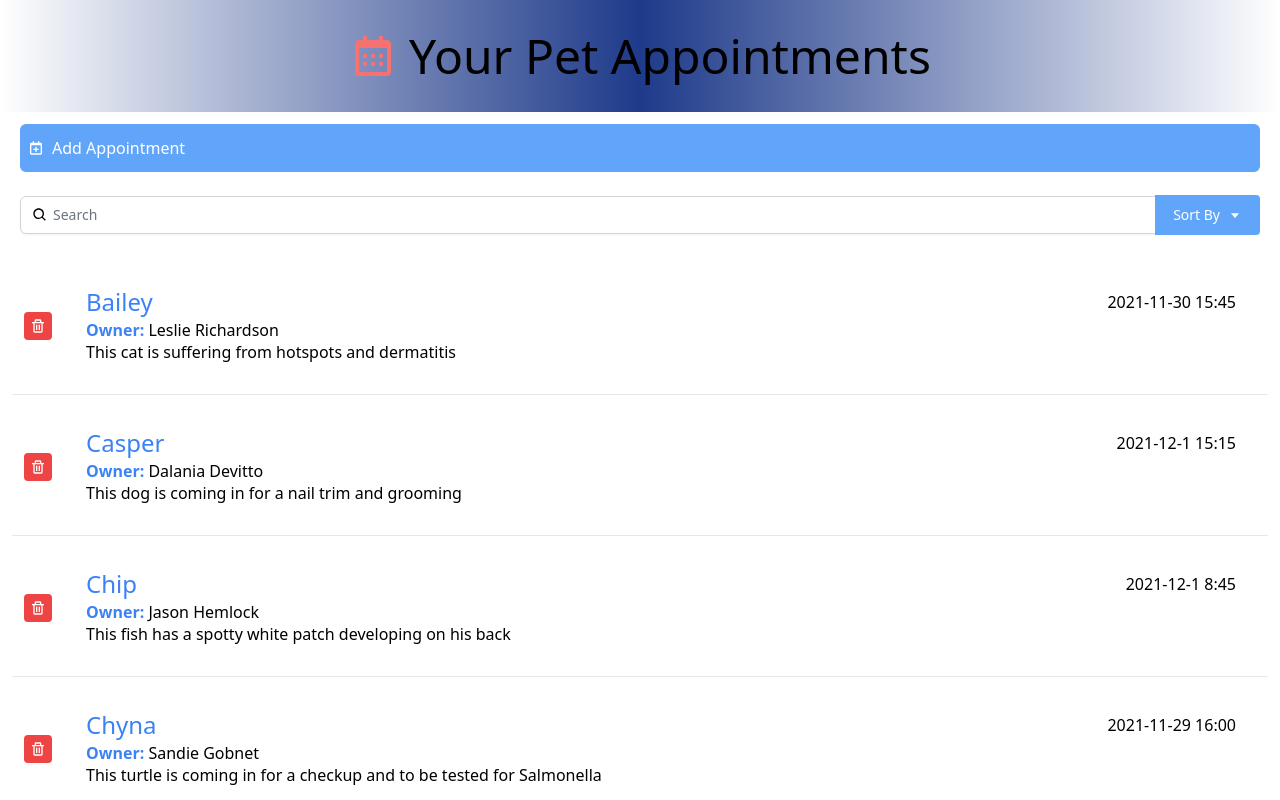
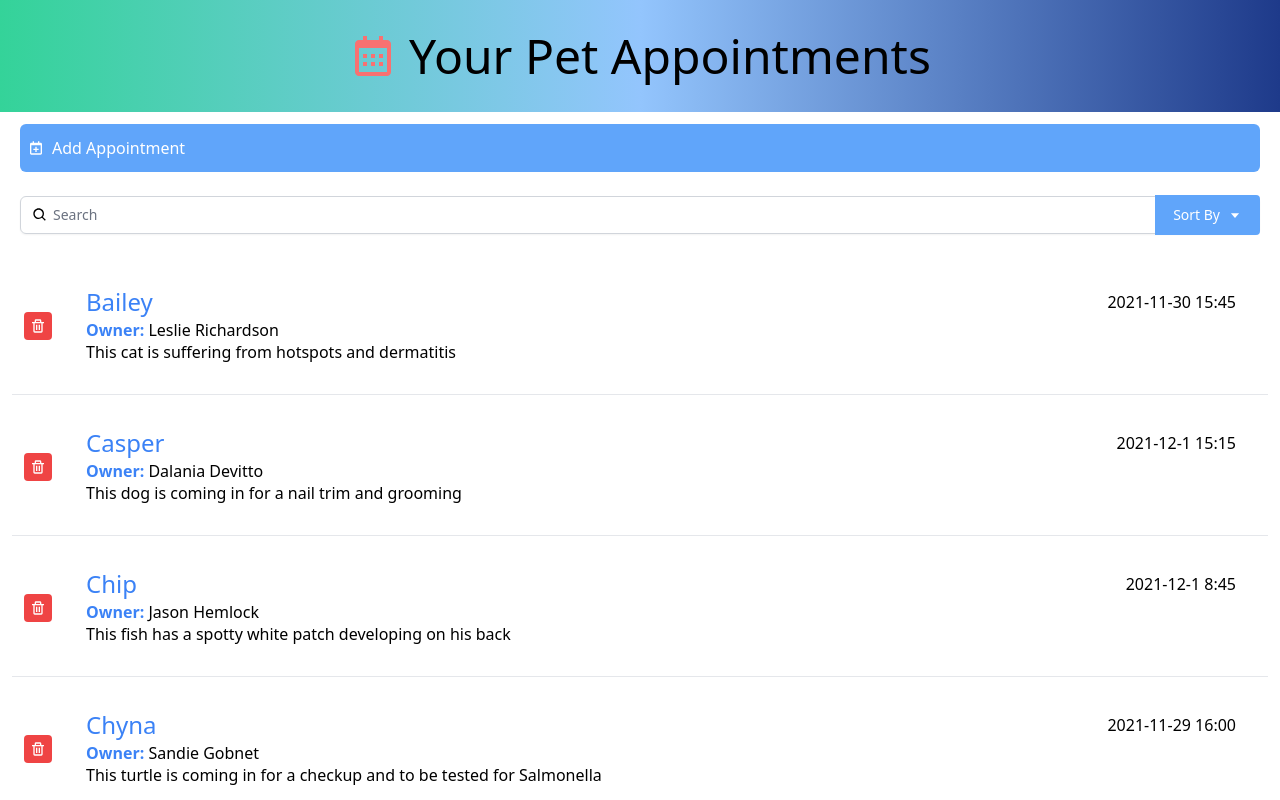
Before and after one commit to Ratheshan03/Pet-Clinic-Appointment-Interface-react, a React (Create React App) app: page / in a window 1280 px wide. Shown: the top 800 px of the page. Built offline with nearby package versions, Linux system fonts and the light colour scheme.

Commit message:
Project finished

```diff
--- a/src/App.js
+++ b/src/App.js
@@ -39,7 +39,7 @@ function App() {
 
   return (
     <div className="App container mx-auto mt-0 font-thin">
-      <h1 className="text-5xl mb-3 flex items-center justify-center p-8 bg-gradient-to-r from-white via-blue-900 to-white">
+      <h1 className="text-5xl mb-3 flex items-center justify-center p-8 bg-gradient-to-r from-green-400 via-blue-300 to-blue-900">
         <BiCalendar className="inline-block text-red-400 align-top mr-3" />
         Your Pet Appointments
       </h1>
```
